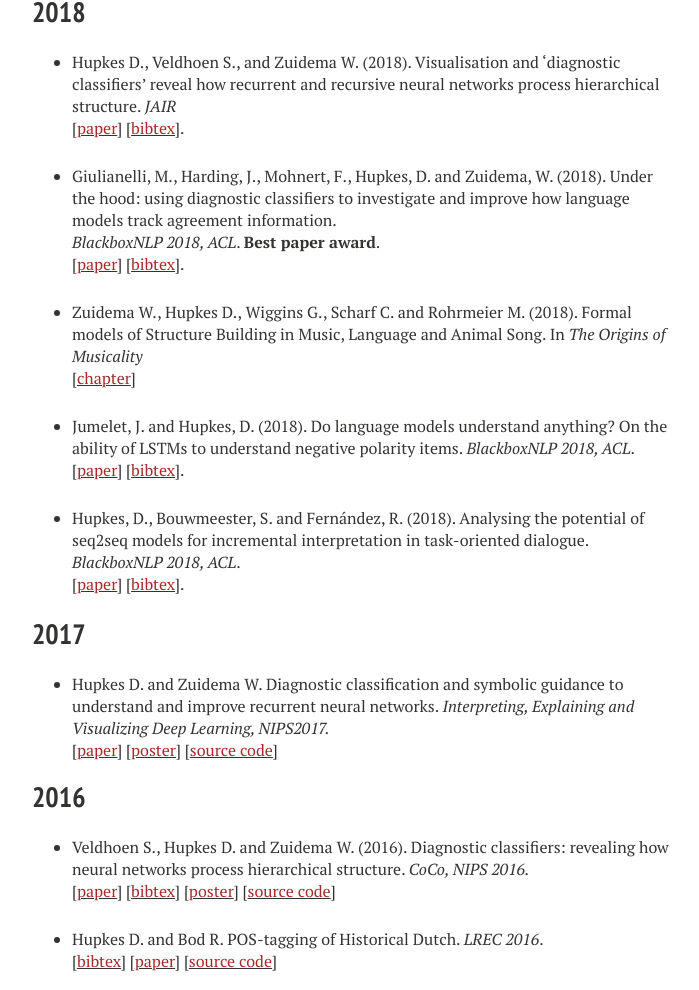
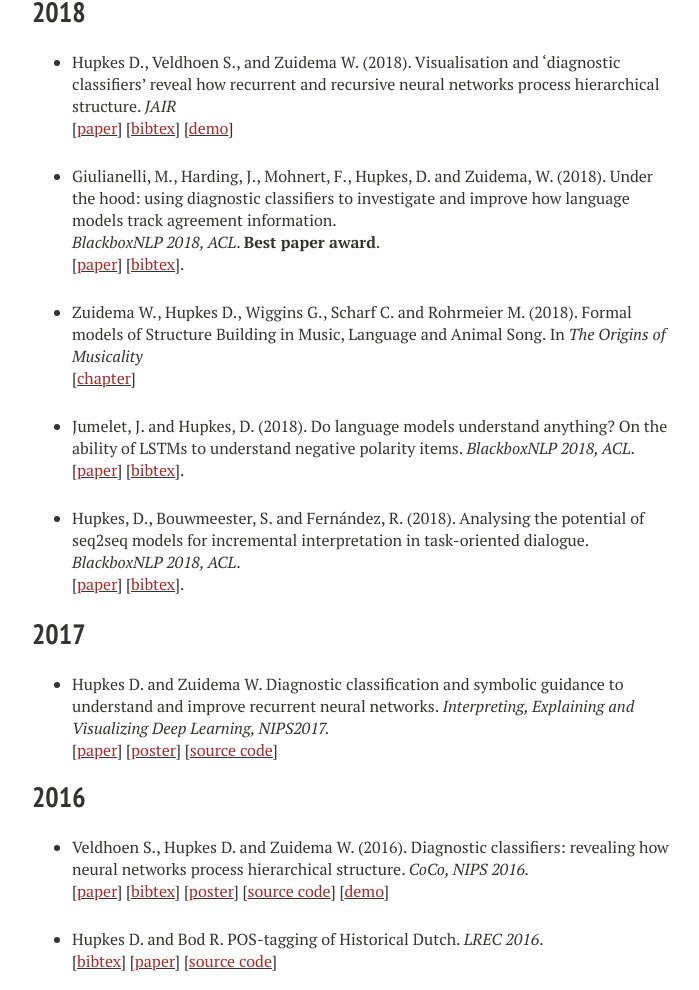
Before and after one commit to dieuwkehupkes/dieuwkehupkes.github.io, a Jekyll site: the page built from publications.md, in a window 1280 px wide and 1400 px high, scrolled down 1218 px. Shown: the part 143-1133 px from the top of the window, without its empty margins (288-987 px from the left). Built offline with Jekyll 4.4.1, drawn with Linux system fonts in a browser that asks for light colours; nearby versions of some CDN libraries.

Commit message:
Add demo

```diff
--- a/publications.md
+++ b/publications.md
@@ -56,7 +56,8 @@ The emergence of number and syntax units in LSTM language models.
 * Hupkes D., Veldhoen S., and Zuidema W. (2018). Visualisation and 'diagnostic classifiers' reveal how recurrent and recursive neural networks process hierarchical structure.
 *JAIR*\\
 \[[<font color="brown">paper</font>](https://jair.org/index.php/jair/article/view/11196/26408){:target="blank"}\]
-\[[<font color="brown">bibtex</font>](../bibfiles/hupkes2018visualisation){:target="blank"}\].
+\[[<font color="brown">bibtex</font>](../bibfiles/hupkes2018visualisation){:target="blank"}\]
+\[[<font color="brown">demo</font>](https://lang.science.uva.nl/arithmetic/){:target="blank"}\]
 
 * Giulianelli, M., Harding, J., Mohnert, F., Hupkes, D. and Zuidema, W. (2018). Under the hood: using diagnostic classifiers to investigate and improve how language models track agreement information.
 *BlackboxNLP 2018, ACL*. **Best paper award**.\\
@@ -92,6 +93,7 @@ The emergence of number and syntax units in LSTM language models.
 \[[<font color="brown">bibtex</font>](../research/nips.bib){:target="_blank"}\]
 \[[<font color="brown">poster</font>](../research/nips2016_poster.pdf){:target="_blank"}\]
 \[[<font color="brown">source code</font>](https://github.com/dieuwkehupkes/processing_arithmetics){:target="_blank"}\]
+\[[<font color="brown">demo</font>](https://lang.science.uva.nl/arithmetic/){:target="blank"}\]
 
 * Hupkes D. and Bod R. POS-tagging of Historical Dutch.
 *LREC 2016*.\\
```
